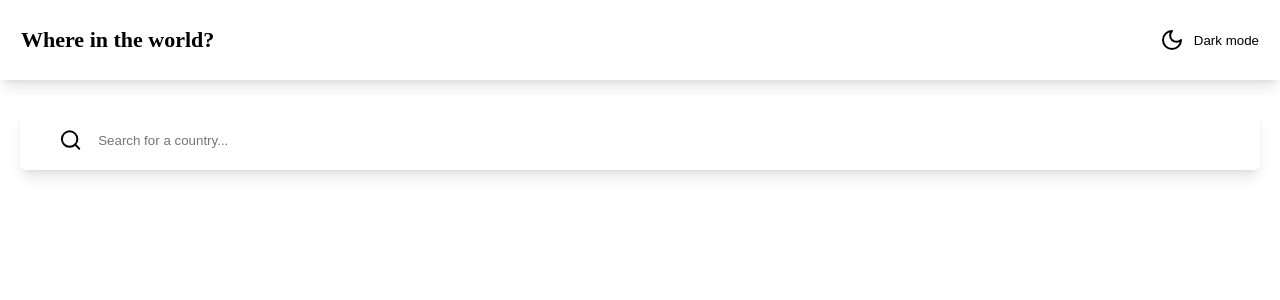
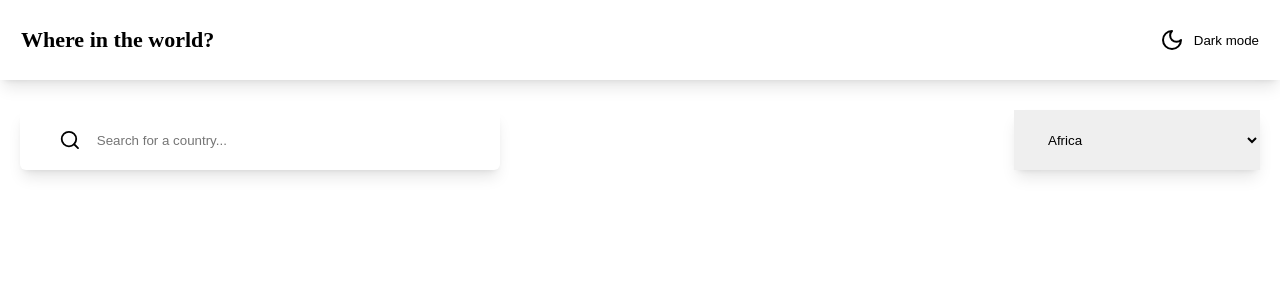
Before and after one commit to PutTheTrust/countries, a React (Vite) app: page / in a window 1280 px wide. Shown: the top 300 px of the page. Built offline with nearby package versions, Linux system fonts and the light colour scheme.

Commit message:
add: drop down

```diff
--- /dev/null
+++ b/src/components/DropDown.scss
@@ -0,0 +1,14 @@
+.dropdown {
+  height: 60px;
+  width: 246px;
+  margin-top: 50px;
+  box-shadow: var(--shadow);
+  border: none;
+  padding-inline: 30px;
+}
+
+@media (min-width: 768px) {
+  .dropdown {
+    margin-top: 0;
+  }
+}
--- a/src/components/DropDown.tsx
+++ b/src/components/DropDown.tsx
@@ -1,5 +1,15 @@
+import "./DropDown.scss";
+
 const DropDown = () => {
-  return <div>DropDown</div>;
+  return (
+    <select className="dropdown" name="countries" id="countries">
+      <option value="africa">Africa</option>
+      <option value="america">America</option>
+      <option value="asia">Asia</option>
+      <option value="europe">Europe</option>
+      <option value="oceania">Oceania</option>
+    </select>
+  );
 };
 
 export default DropDown;
--- a/src/components/Search.scss
+++ b/src/components/Search.scss
@@ -18,3 +18,9 @@
     }
   }
 }
+
+@media (min-width: 768px) {
+  .search {
+    width: 480px;
+  }
+}
--- a/src/index.scss
+++ b/src/index.scss
@@ -5,6 +5,7 @@
   --dark-gray: hsl(0, 0%, 52%); // light mode input
   --very-light-gray: hsl(0, 0%, 98%); // light mode background
   --white: hsl(0, 0%, 100%); // darkmode text light mode elemenets
+  --shadow: 0 10px 15px -3px rgb(0 0 0 / 0.1), 0 4px 6px -4px rgb(0 0 0 / 0.1);
 }
 
 * {
--- a/src/pages/Home.scss
+++ b/src/pages/Home.scss
@@ -1,3 +1,12 @@
 .home {
   margin-inline: 20px;
 }
+
+@media (min-width: 768px) {
+  .home {
+    &__input {
+      display: flex;
+      justify-content: space-between;
+    }
+  }
+}
--- a/src/pages/Home.tsx
+++ b/src/pages/Home.tsx
@@ -1,11 +1,14 @@
-import { Search } from "../components";
+import { DropDown, Search } from "../components";
 
 import "./Home.scss";
 
 const Home = () => {
   return (
     <div className="home">
-      <Search />
+      <div className="home__input">
+        <Search />
+        <DropDown />
+      </div>
     </div>
   );
 };
```
